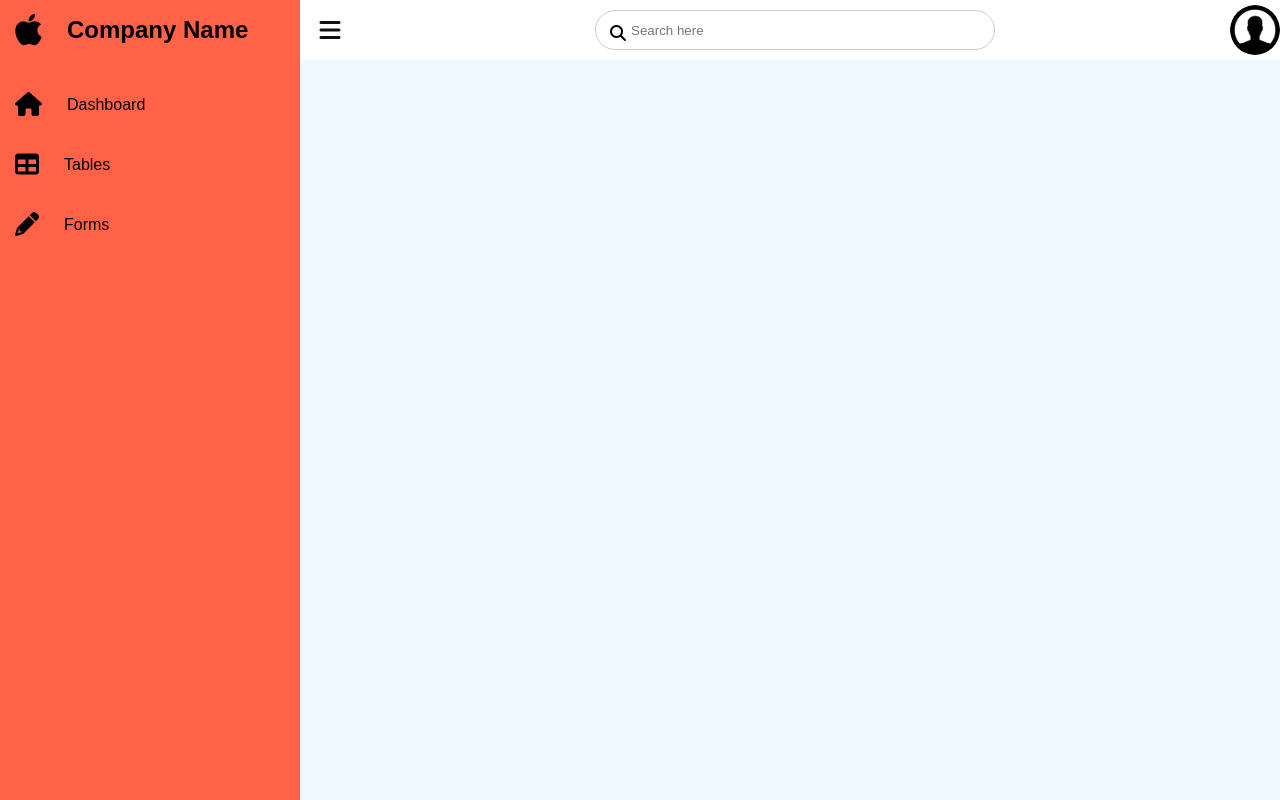
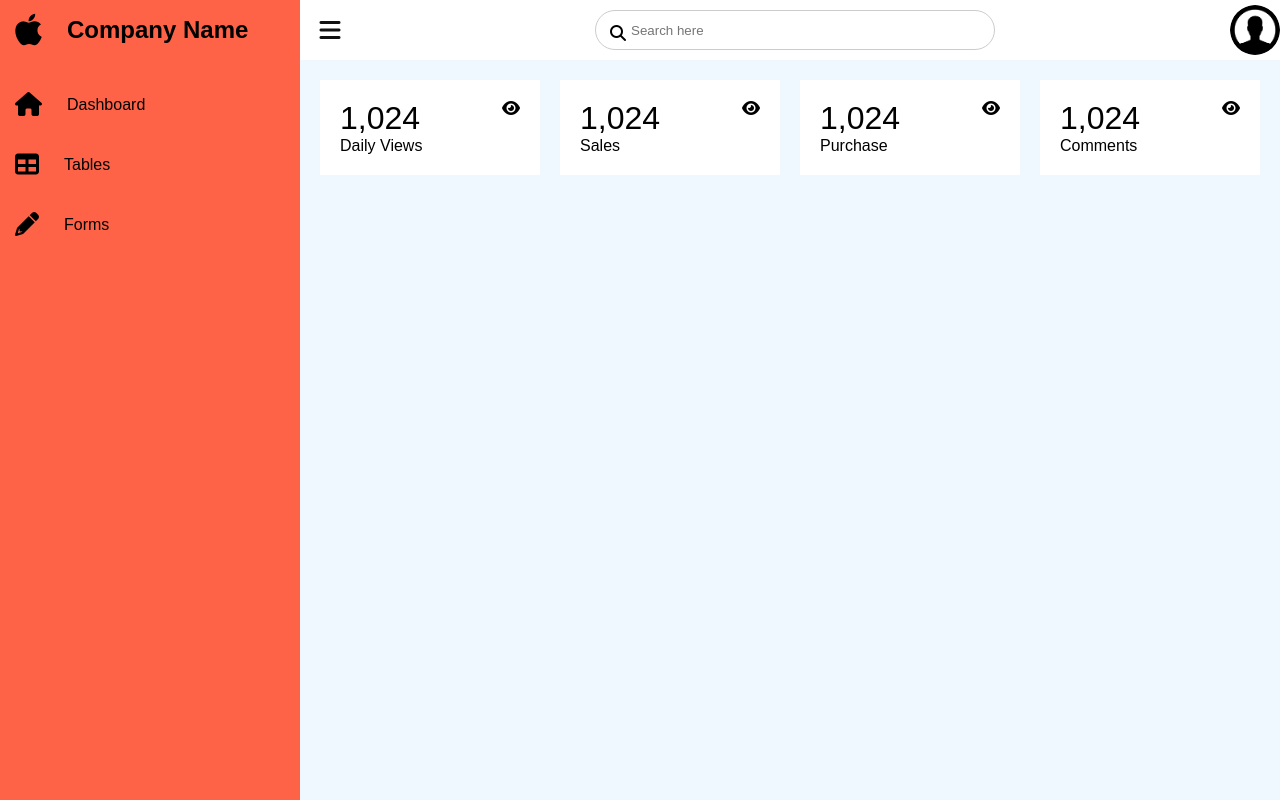
Before and after one commit to faruksajeeb/admin_template, a plain HTML site: page index.html in a window 1280 px wide. Drawn offline with Linux system fonts and the light colour scheme.

Commit message:
add card box

```diff
--- a/index.html
+++ b/index.html
@@ -59,6 +59,44 @@
                     <img src="user.png" width="60" alt="">
                 </div>
             </div>
+            <div class="card-box">
+                <div class="card">
+                    <div>
+                        <div class="numbers">1,024</div>
+                        <div class="card-name">Daily Views</div>
+                    </div>
+                    <div class="iconBox">
+                        <i class="fa fa-eye"></i>
+                    </div>
+                </div>
+                <div class="card">
+                    <div>
+                        <div class="numbers">1,024</div>
+                        <div class="card-name">Sales</div>
+                    </div>
+                    <div class="iconBox">
+                        <i class="fa fa-eye"></i>
+                    </div>
+                </div>
+                <div class="card">
+                    <div>
+                        <div class="numbers">1,024</div>
+                        <div class="card-name">Purchase</div>
+                    </div>
+                    <div class="iconBox">
+                        <i class="fa fa-eye"></i>
+                    </div>
+                </div>
+                <div class="card">
+                    <div>
+                        <div class="numbers">1,024</div>
+                        <div class="card-name">Comments</div>
+                    </div>
+                    <div class="iconBox">
+                        <i class="fa fa-eye"></i>
+                    </div>
+                </div>
+            </div>
         </div>
     </div>
     <script>
--- a/style.css
+++ b/style.css
@@ -149,3 +149,24 @@ body{
     height: 100%;
     object-fit: cover;
 }
+.card-box{
+    position: relative;
+    width: 100%;
+    padding: 20px;
+    display: grid;
+    grid-template-columns: repeat(4,1fr);
+    grid-gap:20px;
+}
+.card-box .card{
+    position: relative;
+    background-color: #FFF;
+    padding:20px;
+    display: flex;
+    justify-content: space-between;
+    cursor: pointer;
+}
+.card-box .card .numbers{
+    position: relative;
+    font-size: 2em;
+    font-weight: 500;
+}
```
